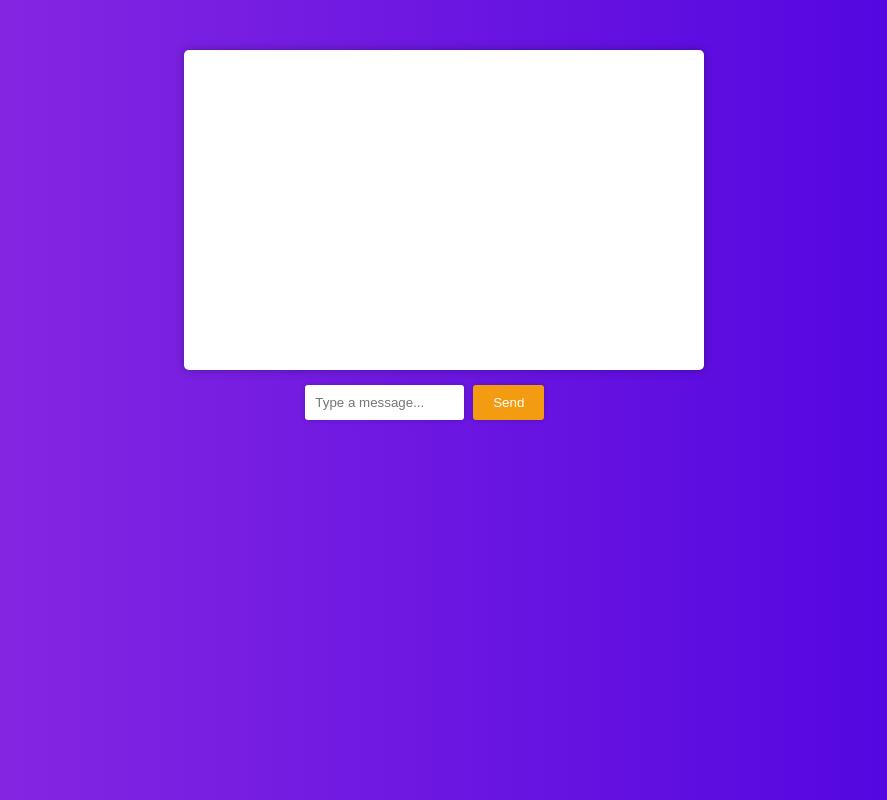
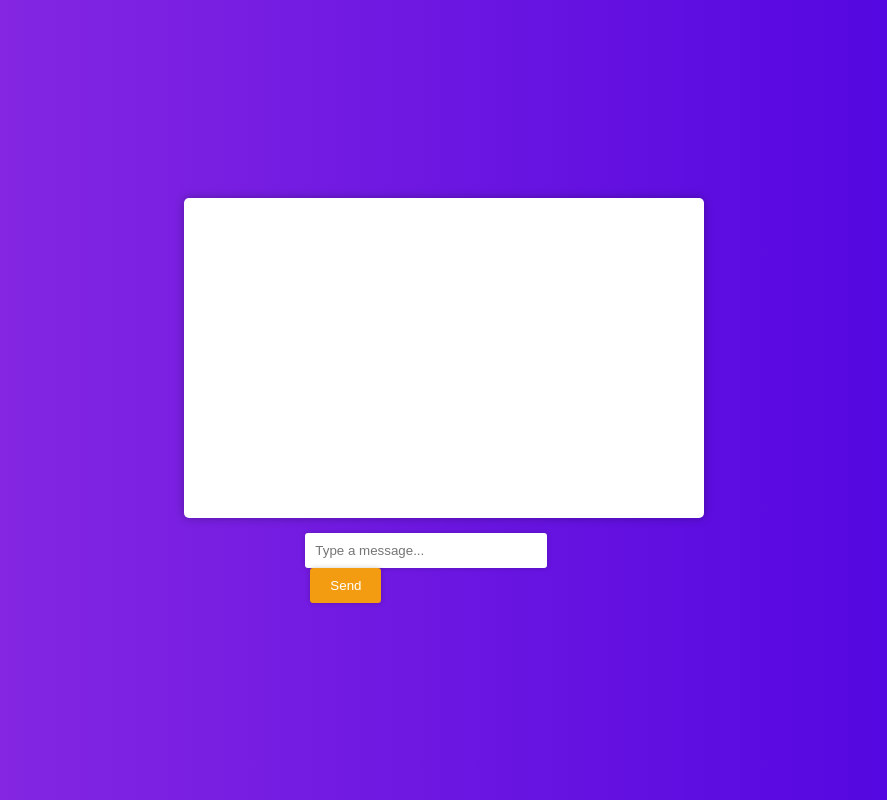
Before and after one commit to khodekhadem/nard-game, a Flask app: page / in a window 1280 px wide. Shown: the whole page, without its empty margins (196-1083 px from the left). Run offline with Flask 3, Linux system fonts and the light colour scheme.

Commit message:
chat in center

```diff
--- a/chat/templates/index.html
+++ b/chat/templates/index.html
@@ -12,9 +12,11 @@
       display: flex;
       flex-direction: column;
       align-items: center;
+      height: 100vh;
+      justify-content: center;
     }
     #chat {
-      width: 50%;
+      width: 80%;
       max-width: 500px;
       height: 300px;
       border-radius: 5px;
@@ -22,11 +24,10 @@
       background: #fff;
       color: #333;
       overflow-y: scroll;
-      margin-top: 50px;
       box-shadow: 0 0 10px rgba(0, 0, 0, 0.3);
     }
     #message {
-      width: 50%;
+      width: 80%;
       max-width: 400px;
       padding: 10px;
       border-radius: 3px;
@@ -100,6 +101,14 @@
     }
 
     setInterval(getMessages, 2000);
+
+    // Open chat in a new popup window
+    window.onload = function() {
+      if (window.opener == null) {
+        window.open(window.location.href, 'chat', 'width=600,height=400');
+        window.close();
+      }
+    }
   </script>
 </body>
 </html>
```
